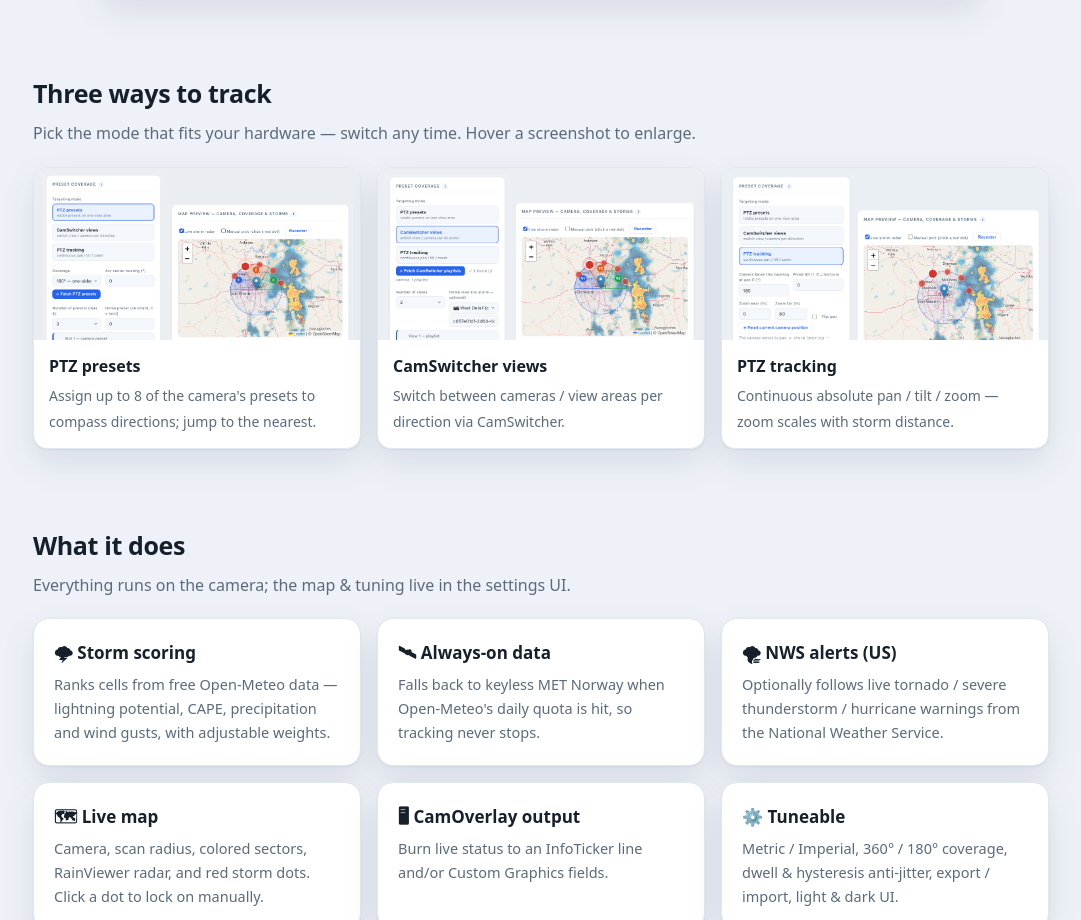
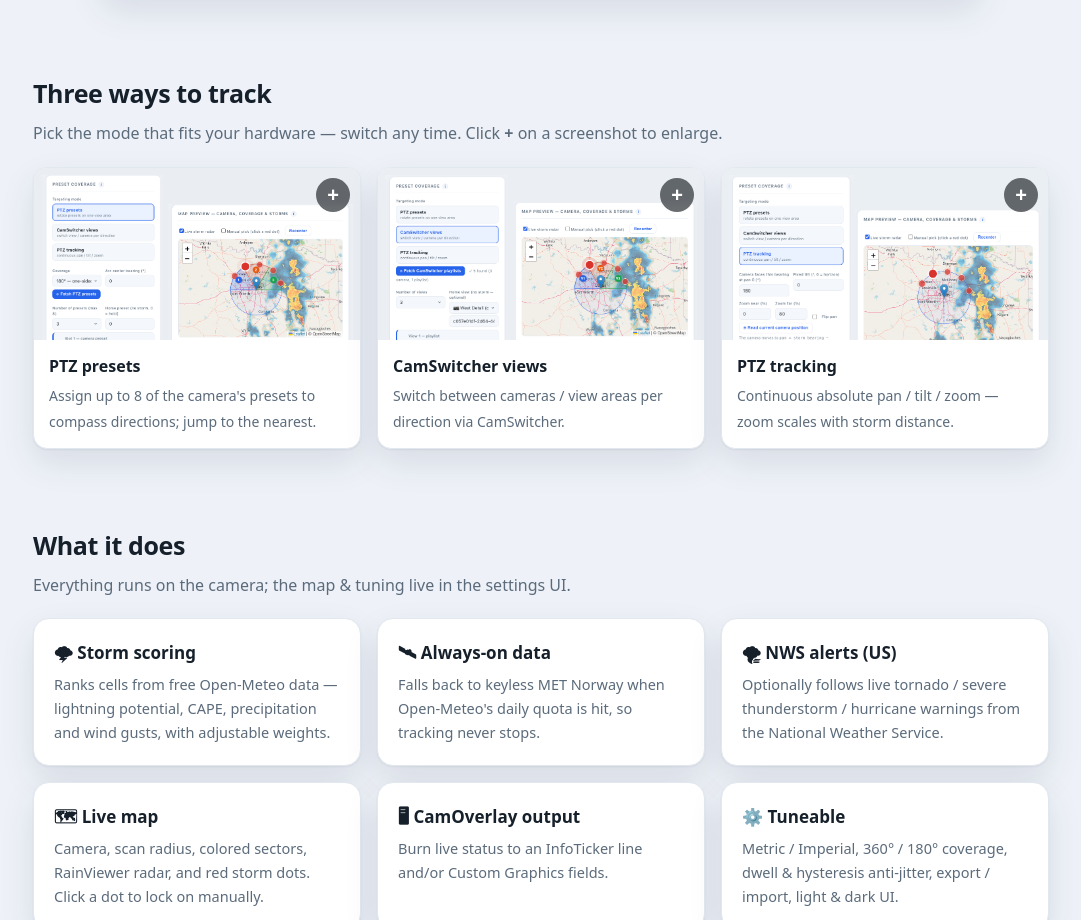
Before and after one commit to PaoloCortezCZ/Storm-Chaser-for-Axis-Camera, a plain HTML site: page docs/index.html in a window 1280 px wide. Shown: the part 1253-2173 px from the top of the page, without its empty margins (99-1180 px from the left). Drawn offline with Linux system fonts and the light colour scheme.

Commit message:
Add files via upload

```diff
--- a/docs/index.html
+++ b/docs/index.html
@@ -65,13 +65,15 @@
   .card h3{margin:0 0 6px;font-size:17px}
   .card p{margin:0;color:var(--muted);font-size:14.5px}
   .modes{display:grid;grid-template-columns:repeat(auto-fit,minmax(220px,1fr));gap:16px}
-  /* Mode screenshots — three in a row, hover to open a lightbox. */
+  /* Mode screenshots — three in a row; click the (+) to zoom. */
   .gallery{display:grid;grid-template-columns:repeat(3,1fr);gap:16px}
   @media(max-width:760px){.gallery{grid-template-columns:1fr}}
-  .shot{margin:0;background:var(--panel);border:1px solid var(--border);border-radius:14px;overflow:hidden;box-shadow:var(--shadow)}
-  .shot .thumb{display:block;width:100%;height:172px;object-fit:cover;object-position:top center;cursor:zoom-in;
-    background:var(--panel2);transition:.15s}
-  .shot:hover .thumb{filter:brightness(.92)}
+  .shot{position:relative;margin:0;background:var(--panel);border:1px solid var(--border);border-radius:14px;overflow:hidden;box-shadow:var(--shadow)}
+  .shot .thumb{display:block;width:100%;height:172px;object-fit:cover;object-position:top center;background:var(--panel2)}
+  .zoombtn{position:absolute;top:10px;right:10px;width:34px;height:34px;border-radius:50%;border:0;cursor:pointer;
+    background:rgba(8,12,18,.6);color:#fff;font-size:20px;font-weight:700;line-height:1;display:grid;place-items:center;
+    backdrop-filter:blur(3px);transition:.15s}
+  .zoombtn:hover{background:var(--accent);transform:scale(1.08)}
   .shot .cap{padding:13px 15px}
   .shot .cap b{display:block;font-size:16px;margin-bottom:3px}
   .shot .cap span{color:var(--muted);font-size:14px}
@@ -144,18 +146,21 @@
 
   <section id="modes">
     <h2>Three ways to track</h2>
-    <p class="lead">Pick the mode that fits your hardware — switch any time. Hover a screenshot to enlarge.</p>
+    <p class="lead">Pick the mode that fits your hardware — switch any time. Click <b>+</b> on a screenshot to enlarge.</p>
     <div class="gallery">
       <figure class="shot">
         <img class="thumb" src="screenshot-presets.png" alt="PTZ presets settings screen" loading="lazy">
+        <button class="zoombtn" type="button" aria-label="Zoom screenshot">+</button>
         <figcaption class="cap"><b>PTZ presets</b><span>Assign up to 8 of the camera's presets to compass directions; jump to the nearest.</span></figcaption>
       </figure>
       <figure class="shot">
         <img class="thumb" src="screenshot-camswitcher.png" alt="CamSwitcher views settings screen" loading="lazy">
+        <button class="zoombtn" type="button" aria-label="Zoom screenshot">+</button>
         <figcaption class="cap"><b>CamSwitcher views</b><span>Switch between cameras / view areas per direction via CamSwitcher.</span></figcaption>
       </figure>
       <figure class="shot">
         <img class="thumb" src="screenshot-ptztrack.png" alt="PTZ tracking settings screen" loading="lazy">
+        <button class="zoombtn" type="button" aria-label="Zoom screenshot">+</button>
         <figcaption class="cap"><b>PTZ tracking</b><span>Continuous absolute pan / tilt / zoom — zoom scales with storm distance.</span></figcaption>
       </figure>
     </div>
@@ -201,17 +206,16 @@
 <div id="lightbox" aria-hidden="true"><button class="x" type="button" aria-label="Close">×</button><img alt="" /></div>
 
 <script>
-  // Lightbox: open a screenshot on hover/click; close on X, click, leave or Esc.
+  // Lightbox: open via the (+) button; close on X, backdrop/image click, or Esc.
   (function () {
     var lb = document.getElementById('lightbox'), img = lb.querySelector('img');
     function open(src, alt) { img.src = src; img.alt = alt || ''; lb.classList.add('open'); }
     function close() { lb.classList.remove('open'); img.removeAttribute('src'); }
-    document.querySelectorAll('.shot .thumb').forEach(function (t) {
-      t.addEventListener('mouseenter', function () { open(t.src, t.alt); });
-      t.addEventListener('click', function () { open(t.src, t.alt); });
+    document.querySelectorAll('.shot').forEach(function (fig) {
+      var btn = fig.querySelector('.zoombtn'), t = fig.querySelector('.thumb');
+      if (btn && t) btn.addEventListener('click', function () { open(t.src, t.alt); });
     });
     lb.addEventListener('click', close);                 // click backdrop or image
-    img.addEventListener('mouseleave', close);           // move out of the image
     lb.querySelector('.x').addEventListener('click', function (e) { e.stopPropagation(); close(); });
     document.addEventListener('keydown', function (e) { if (e.key === 'Escape') close(); });
   })();
```
